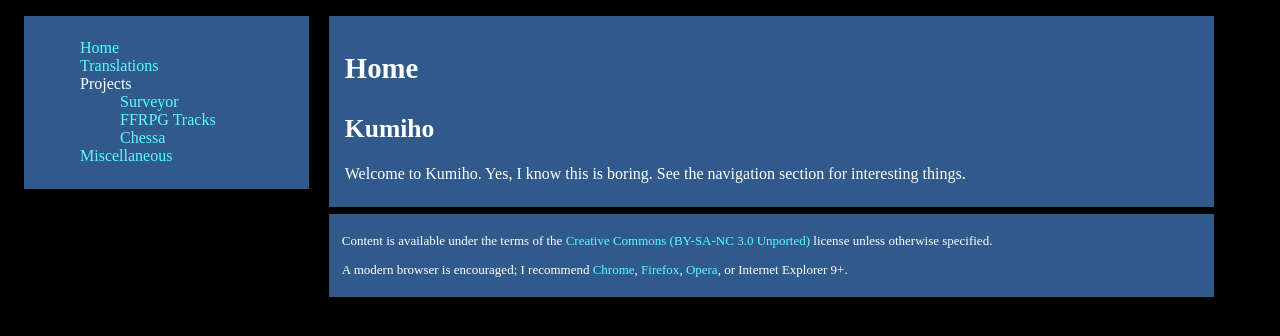
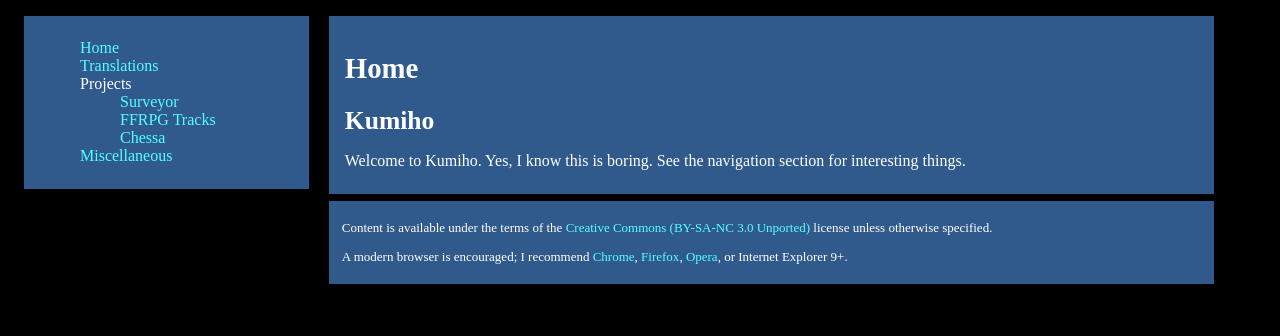
Before and after one commit to atymes/aerdan.github.com, a Jekyll site: the page built from index.html, in a window 1280 px wide. Shown: the top 336 px of the page. Built offline with Jekyll 4.4.1, drawn with Linux system fonts in a browser that asks for light colours.

Commit message:
css/base: More heading adjustment.

```diff
--- a/css/base.css
+++ b/css/base.css
@@ -49,9 +49,11 @@ a:hover, a:active {
 }
 h1 {
     font-size: 180%;
+    margin-bottom: 1ex;
 }
 h2 {
     font-size: 160%;
+    margin-bottom: 1ex;
 }
 h3 {
     font-size: 140%;
```
